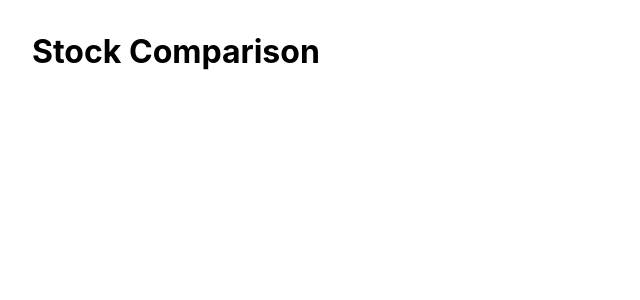
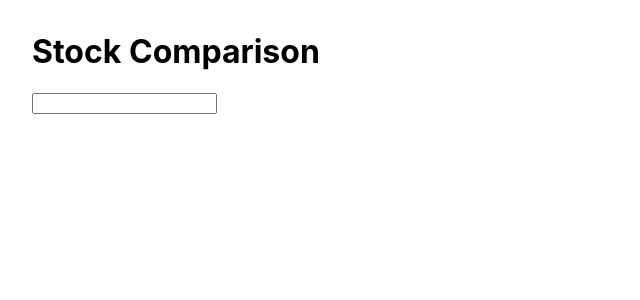
Before and after one commit to dallaskoncir/stock-tracker, a Next.js app: page / in a window 1280 px wide. Shown: the top 300 px of the page, without its empty margins (0-640 px from the left). Built offline with nearby package versions, Linux system fonts and the light colour scheme.

Commit message:
This should fail with a bad test.

```diff
--- /dev/null
+++ b/components/AutoCompleteInput.js
@@ -0,0 +1,3 @@
+export default function AutocompleteInput() {
+    return <input />;
+}
--- a/pages/index.js
+++ b/pages/index.js
@@ -1,4 +1,6 @@
 import Head from 'next/head';
+
+import AutoCompleteInput from '../components/AutoCompleteInput';
 import styles from '../styles/Home.module.css';
 
 export default function Home() {
@@ -11,6 +13,7 @@ export default function Home() {
 
             <main className={styles.main}>
                 <h1 className={styles.title}>Stock Comparison</h1>
+                <AutoCompleteInput />
             </main>
         </>
     );
```
Also changed, not shown: 2 other files (tests, documents, lock files or other folders).
